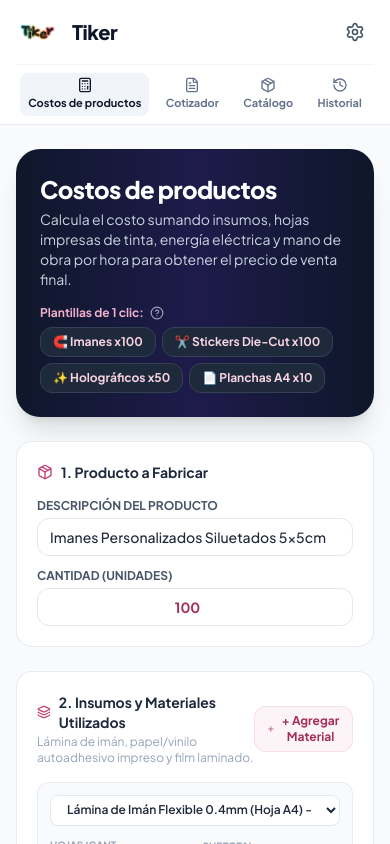
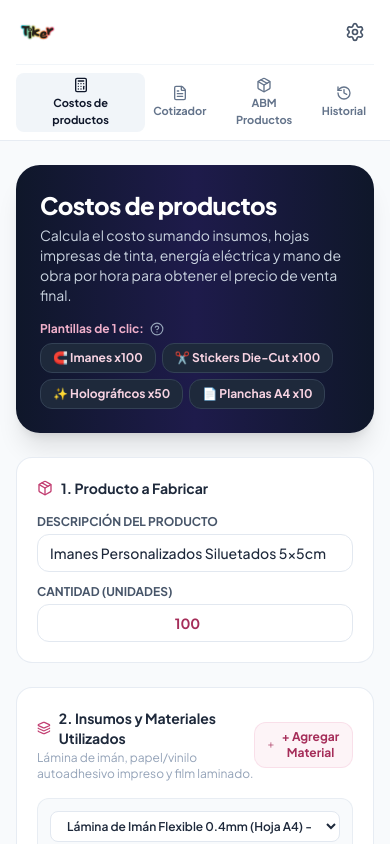
Before and after one commit to Mashumadness/ABM-y-Cotizador, a React (Vite) app: page / in a window 390 px wide. Shown: the top 844 px of the page. Built offline with nearby package versions, Linux system fonts and the light colour scheme.

Commit message:
Eliminar texto Tiker al lado del logo y renombrar seccion a ABM Productos

```diff
--- a/src/components/Navbar.jsx
+++ b/src/components/Navbar.jsx
@@ -24,17 +24,13 @@ export const Navbar = ({
       <div className="max-w-7xl mx-auto px-4 sm:px-6 lg:px-8">
         <div className="flex items-center justify-between h-16">
           {/* Logo / Brand */}
-          <div className="flex items-center gap-3">
+          <div className="flex items-center">
             <img
               src="/logo-tiker.png"
               alt="Tiker Logo"
-              className="h-11 w-auto object-contain drop-shadow-xs hover:scale-105 transition-transform"
+              className="h-11 w-auto object-contain drop-shadow-xs hover:scale-105 transition-transform cursor-pointer"
+              onClick={() => setActiveTab('manufacturing')}
             />
-            <div>
-              <h1 className="text-xl font-black text-slate-900 tracking-tight leading-none">
-                Tiker
-              </h1>
-            </div>
           </div>
 
           {/* Navigation Tabs */}
@@ -70,7 +66,7 @@ export const Navbar = ({
               )}
             </button>
 
-            {/* Catálogo de Productos */}
+            {/* ABM Productos */}
             <button
               onClick={() => setActiveTab('products')}
               className={`flex items-center gap-1.5 px-3 py-1.5 rounded-xl text-xs sm:text-sm font-bold transition-all duration-200 ${
@@ -80,7 +76,7 @@ export const Navbar = ({
               }`}
             >
               <Package className="w-4 h-4" />
-              <span>Catálogo</span>
+              <span>ABM Productos</span>
               {productCount > 0 && (
                 <span className={`text-[11px] px-1.5 py-0.2 rounded-full font-medium ${
                   activeTab === 'products' ? 'bg-brand-100 text-brand-800' : 'bg-slate-200 text-slate-700'
@@ -156,7 +152,7 @@ export const Navbar = ({
             }`}
           >
             <Package className="w-4 h-4" />
-            <span>Catálogo</span>
+            <span>ABM Productos</span>
           </button>
           <button
             onClick={() => setActiveTab('history')}
--- a/src/components/manufacturing/ManufacturingCalculator.jsx
+++ b/src/components/manufacturing/ManufacturingCalculator.jsx
@@ -749,7 +749,7 @@ export const ManufacturingCalculator = ({
                 className="w-full py-2.5 bg-slate-800 hover:bg-slate-700 text-slate-200 text-xs font-bold rounded-xl border border-slate-700 active:scale-95 transition-all flex items-center justify-center gap-1.5"
               >
                 <Save className="w-3.5 h-3.5" />
-                <span>Guardar en Catálogo Fijo</span>
+                <span>Guardar en ABM Productos</span>
               </button>
             </div>
           </div>
--- a/src/components/products/ProductList.jsx
+++ b/src/components/products/ProductList.jsx
@@ -93,10 +93,10 @@ export const ProductList = ({
       {/* Top Banner & Quick Metrics */}
       <div className="flex flex-col sm:flex-row items-start sm:items-center justify-between gap-4 bg-gradient-to-r from-brand-600 via-rose-600 to-pink-600 rounded-3xl p-6 text-white shadow-lg shadow-brand-500/10">
         <div>
-          <span className="text-xs uppercase tracking-widest font-bold text-brand-100">Módulo de Catálogo</span>
-          <h2 className="text-2xl font-black tracking-tight mt-0.5">Inventario de Papelería</h2>
+          <span className="text-xs uppercase tracking-widest font-bold text-brand-100">Módulo ABM</span>
+          <h2 className="text-2xl font-black tracking-tight mt-0.5">ABM Productos</h2>
           <p className="text-sm text-brand-100/90 mt-1 max-w-xl">
-            Gestiona tus productos de encuadernación, stickers, agendas y papelería para cotizar rápido con tus clientes.
+            Gestiona, crea y edita tus productos de stickers, imanes y papelería para cotizar rápido con tus clientes.
           </p>
         </div>
         <button
--- a/src/components/quotes/QuotePreviewModal.jsx
+++ b/src/components/quotes/QuotePreviewModal.jsx
@@ -141,11 +141,8 @@ export const QuotePreviewModal = ({
                 <img
                   src="/logo-tiker.png"
                   alt="Tiker Logo"
-                  className="h-14 w-auto object-contain mb-2 print:h-12"
+                  className="h-16 w-auto object-contain mb-1.5 print:h-14"
                 />
-                <h1 className="text-2xl sm:text-3xl font-black text-slate-900 tracking-tight mt-0.5">
-                  Tiker
-                </h1>
                 <p className="text-xs text-slate-600 mt-1 whitespace-pre-line font-medium leading-relaxed">
                   {businessInfo?.tagline || 'Stickers UV y papelería creativa. Packs, pizarras y más.\nPersonalizados para tu emprendimiento 💛'}
                 </p>
```
